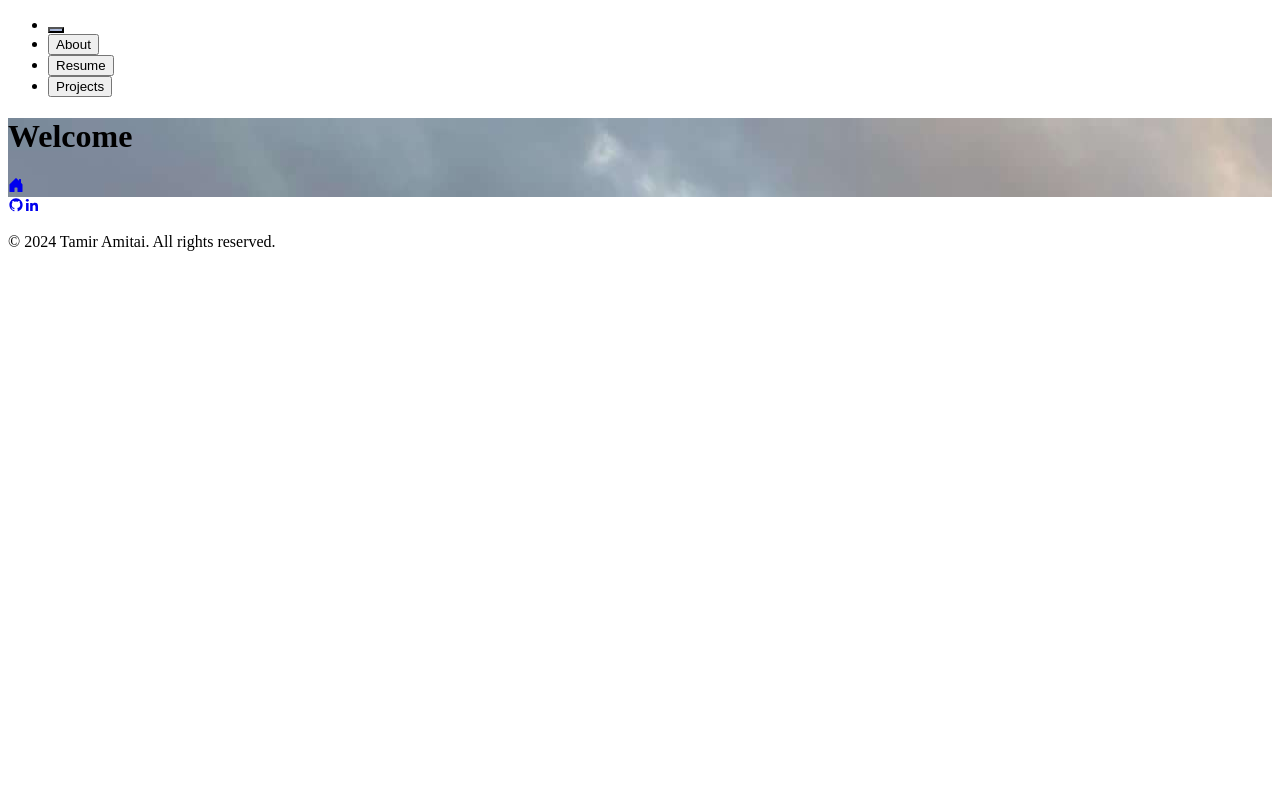
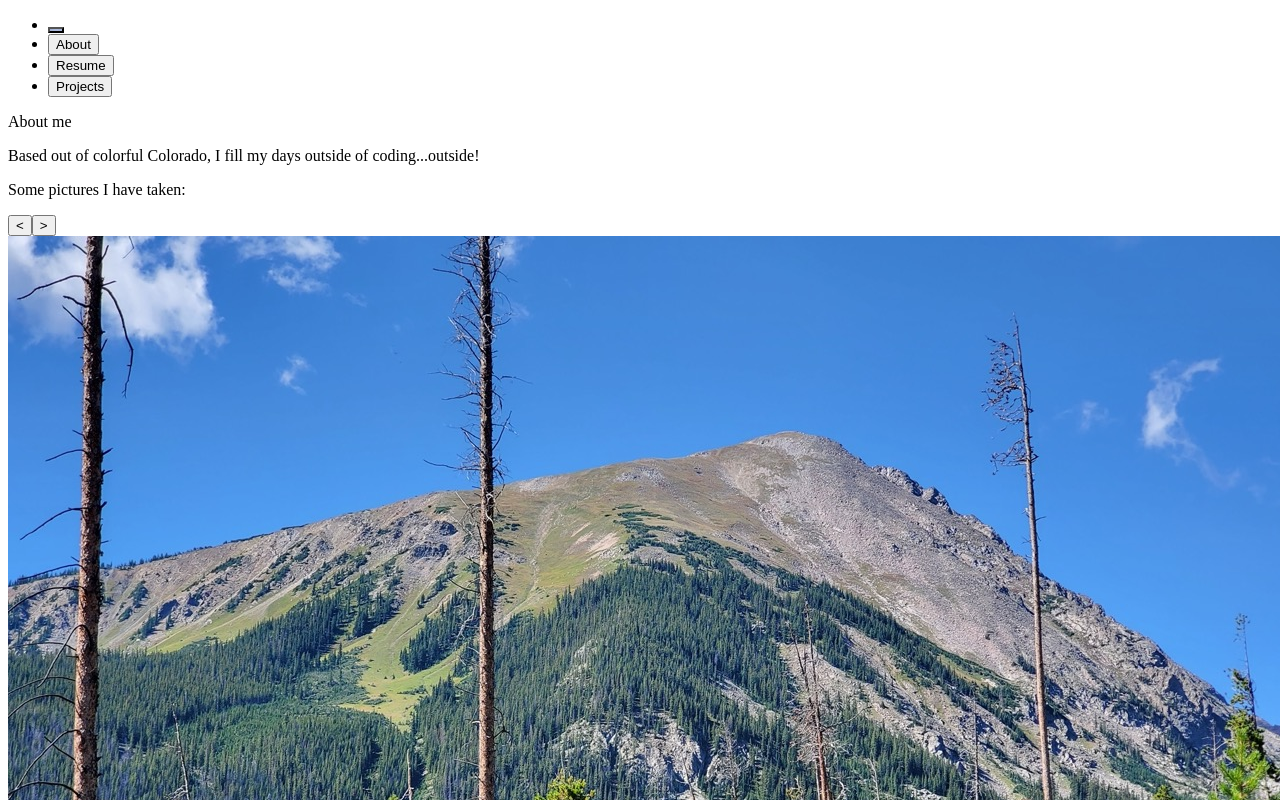
Before and after one commit to t-amitai/tamir-tech, a React (Create React App) app in the folder client/: page /#/about in a window 1280 px wide. Before the commit this address led to /#/welcome. Shown: the top 800 px of the page. Built offline with nearby package versions, Linux system fonts and the light colour scheme; the HTML template or start-up script is replaced by a standard one.

Commit message:
removes all styling

```diff
--- a/client/src/App.jsx
+++ b/client/src/App.jsx
@@ -10,7 +10,7 @@ import PageNotFound from './views/PageNotFound'
 import Footer from './components/Footer'
 
 const App = function(){
-    const [welcome, setWelcome] = useState(true)
+    const [welcome, setWelcome] = useState(false)
 
     /* Welcome animation */
     useEffect(() => {
@@ -24,22 +24,22 @@ const App = function(){
     return (
         <HashRouter>
         <div
-            className="min-h-screen bg-gradient-to-b from-cyan-400 to-teal-400 flex flex-col justify-between"
+            className='h-screen bg-gradient-to-b from-cyan-400 to-teal-400 flex flex-col justify-between'
         >
-            <header className="">
+            <header className=''>
                 <Header />
             </header>
-            <main className="">
+            <main className=''>
                 <Routes>
-                    <Route path="/" element={<Home />} />
-                    <Route path="welcome" element={<Welcome />} />
-                    <Route path="about" element={<About />} />
-                    <Route path="resume" element={<Resume />} />
-                    <Route path="projects" element={<UnderConstruction />} />
-                    <Route path="*" element={<PageNotFound />} />
+                    <Route path='/' element={<Home />} />
+                    <Route path='welcome' element={<Welcome />} />
+                    <Route path='about' element={<About />} />
+                    <Route path='resume' element={<Resume />} />
+                    <Route path='projects' element={<UnderConstruction />} />
+                    <Route path='*' element={<PageNotFound />} />
                 </Routes>
             </main>
-            <footer className="">
+            <footer className=''>
                 <Footer />
             </footer>
         </div>
--- a/client/src/components/Footer.jsx
+++ b/client/src/components/Footer.jsx
@@ -17,16 +17,16 @@ const navigation = [
 
 export default function Footer() {
   return (
-    <div className="text-xl">
-      <div className="flex justify-center space-x-6">
+    <div className="">
+      <div className="">
         {navigation.map(nav => (
-          <a key={nav.name} href={nav.href} className="hover:text-gray-500">
+          <a key={nav.name} href={nav.href} className="">
               {nav.icon}
           </a>
         ))}
       </div>
-      <div className="mt-8 md:mt-0">
-        <p className="text-center">
+      <div className="">
+        <p className="">
             &copy; {new Date().getFullYear()} Tamir Amitai. All rights reserved.
         </p>
       </div>
--- a/client/src/components/Header.jsx
+++ b/client/src/components/Header.jsx
@@ -14,11 +14,11 @@ function HeaderButton({nav}) {
             <Link to={nav.link}> {
                 nav.name !== 'Home' ?
                     <button
-                        className="m-2 xl:m-4 p-1 xl:p-4 bg-gradient-to-r from-gray-400 to-white rounded-lg hover:text-blue-800"
+                        className=""
                     >{nav.name}</button>
                 :
                     <button
-                        className="m-2 h-12 w-12 xl:h-20 xl:w-20 rounded-full bg-cover bg-center"
+                        className=""
                         style={{backgroundImage:`url(${iconPic})`}}
                     />
             } </Link>
@@ -28,7 +28,7 @@ function HeaderButton({nav}) {
 export default function Header() {
     return (
         <nav>
-            <ul className="flex flex-row items-center text-sm lg:text-lg ">
+            <ul className="">
                 {navigation.map(nav => (
                     <li key={nav.link}>
                         <HeaderButton nav={nav} />
--- a/client/src/views/About.jsx
+++ b/client/src/views/About.jsx
@@ -20,24 +20,24 @@ const ImageCarousel = ({ images }) => {
     }
 
     return (
-        <div className="relative">
+        <div className=''>
             <button
-                className="absolute top-1/2 left-4 transform -translate-y-1/2 bg-gray-500 hover:bg-gray-600 text-white py-2 px-4 rounded-full"
+                className=''
                 onClick={prevSlide}
             >
                 &lt;
             </button>
             <button
-                className="absolute top-1/2 right-4 transform -translate-y-1/2 bg-gray-500 hover:bg-gray-600 text-white py-2 px-4 rounded-full"
+                className=''
                 onClick={nextSlide}
             >
                 &gt;
             </button>
-            <div className="mx-auto w-auto md:w-2/3 2xl:w-full">
+            <div className=''>
                 <img
+                    className=''
                     src={images[currentIndex]}
                     alt={`Image ${currentIndex}`}
-                    className="w-full rounded-lg shadow-lg"
                 />
             </div>
         </div>
@@ -46,12 +46,12 @@ const ImageCarousel = ({ images }) => {
 
 export default function About() {
     return(
-        <div className='h-full text-base lg:text-lg mx-auto mb-5 max-w-7xl px-4 sm:px-6 lg:px-8 flex-col justify-between text-center'>
-            <p className='text-lg lg:text-xl font-bold text-black'>About me</p>
-            <p className='mt-2 font-medium text-black'>
+        <div className=''>
+            <p className=''>About me</p>
+            <p className=''>
                 Based out of colorful Colorado, I fill my days outside of coding...outside!
             </p>
-            <p className='mt-2 font-medium text-black text-opacity-50'>
+            <p className=''>
                 Some pictures I have taken:
             </p>
             <ImageCarousel images={images} />
--- a/client/src/views/Home.jsx
+++ b/client/src/views/Home.jsx
@@ -2,16 +2,16 @@ import * as React from 'react'
 
 export default function Home() {
     return (
-        <div className='text-lg lg:text-xl mx-auto max-w-7xl px-4 py-16 text-center sm:px-6 sm:py-24 lg:px-8 lg:py-48'>
-            <p className='font-bold text-black'>Hi, I'm Tamir!</p>
-            <h1 className='text-xl lg:text-2xl mt-2 tracking-tight text-black'>A Software Engineer working in QA. </h1>
-            <p className='mt-2 font-medium text-black text-opacity-50'>
+        <div className=''>
+            <p className=''>Hi, I'm Tamir!</p>
+            <h1 className=''>A Software Engineer working in QA. </h1>
+            <p className=''>
                 I'm using this website to showcase my skills.
             </p>
-            <p className='mt-2 font-medium text-black text-opacity-50'>
+            <p className=''>
                 Some features rely on a server, which may or may not be running.
             </p>
-            <p className='mt-2 font-medium text-black'>
+            <p className=''>
                 Please enjoy
             </p>
         </div>
--- a/client/src/views/PageNotFound.jsx
+++ b/client/src/views/PageNotFound.jsx
@@ -5,13 +5,13 @@ import {BsFillHouseDoorFill} from "react-icons/bs";
 
 export default function PageNotFound() {
     return (
-        <div className='mx-auto text-lg lg:text-xl max-w-7xl px-4 py-16 text-center sm:px-6 sm:py-24 lg:px-8 lg:py-48'>
-            <p className='font-semibold text-black text-opacity-50'>404</p>
-            <h1 className='mt-2 font-bold tracking-tight text-white '>Uh oh! I think you’re lost.</h1>
-            <p className='mt-2 font-medium text-black text-opacity-50'>
+        <div className=''>
+            <p className=''>404</p>
+            <h1 className=''>Uh oh! I think you’re lost.</h1>
+            <p className=''>
               It looks like the page you’re looking for doesn't exist.
             </p>
-            <div className='mt-6'>
+            <div className=''>
                 <Link
                     to='/'
                     className='inline-flex items-center'
--- a/client/src/views/Resume.jsx
+++ b/client/src/views/Resume.jsx
@@ -32,8 +32,8 @@ export default function Resume() {
     }
 
     return(
-        <div className='h-full text-base lg:text-lg mx-auto mb-5 max-w-7xl px-4 sm:px-6 lg:px-8 flex-col justify-between text-center'>
-            <p className='text-lg lg:text-xl font-bold text-black'>Resume</p>
+        <div className=''>
+            <p className=''>Resume</p>
             {
                 !authenticated ?
                     <div>
--- a/client/src/views/UnderConstruction.jsx
+++ b/client/src/views/UnderConstruction.jsx
@@ -4,17 +4,17 @@ import { BsFillHouseDoorFill } from 'react-icons/bs';
 
 export default function UnderConstruction() {
     return (
-        <div className='text-lg lg:text-xl mx-auto max-w-7xl px-4 py-16 text-center sm:px-6 sm:py-24 lg:px-8 lg:py-48'>
-            <h1 className='mt-2 font-bold tracking-tight text-black '>
+        <div className=''>
+            <h1 className=''>
                 This page is currently under construction.
             </h1>
-            <p className='mt-2  font-medium text-black text-opacity-50'>
+            <p className=''>
                 Please come back later.
             </p>
-            <div className='mt-6'>
+            <div className=''>
               <Link
                   to='/'
-                  className='inline-flex items-center'
+                  className=''
               >
                 <BsFillHouseDoorFill />
               </Link>
--- a/client/src/views/Welcome.jsx
+++ b/client/src/views/Welcome.jsx
@@ -6,13 +6,12 @@ import {BsFillHouseDoorFill} from "react-icons/bs";
 export default function Welcome() {
     return(
         <div
-            className='fixed top-0 left-0 h-screen w-screen bg-cover text-2xl lg:text-4xl
-            flex flex-col items-center justify-center'
+            className=''
             style={{
                 backgroundImage: `url(${slateLake})`,
             }}
         >
-            <h1 className='mb-5 lg:mb-10 font-bold text-black'>
+            <h1 className=''>
                 Welcome
             </h1>
             <Link
```
